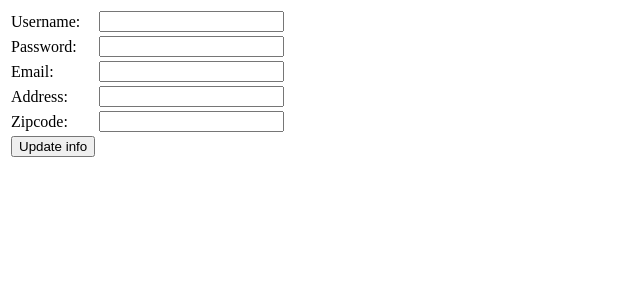
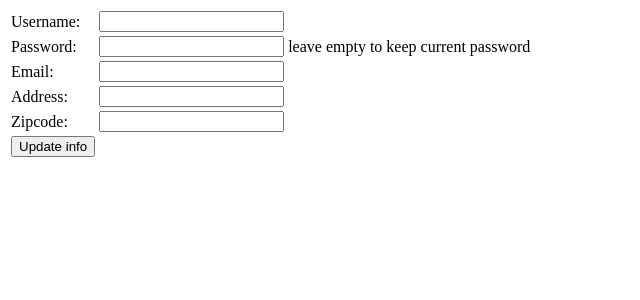
Before and after one commit to GewoonNiek/PHPOpdracht, a PHP site: page /changeUserdata.php?user_ID=1 in a window 1280 px wide. Shown: the top 300 px of the page, without its empty margins (0-640 px from the left). Run offline with PHP 8.4, Linux system fonts and the light colour scheme; the visitor is signed in with stand-in values (Sample User, id 1); data that the repository does not hold is empty.

Commit message:
fixed the changeuserdata and the login

```diff
--- a/changeUserdata.php
+++ b/changeUserdata.php
@@ -2,61 +2,69 @@
 include("config.php");
 session_start();
 
-
-$con = $db->prepare('select * from user where user_ID=?');
+$id = $_GET['user_ID'];
+$con = $db->prepare('SELECT * FROM user WHERE user_ID = ?');
 $con->execute(array($id));
-$id = $_GET['user_ID'];
-
 $x = $con->fetch(PDO::FETCH_ASSOC);
 
 if ($_POST) {
     $username = htmlspecialchars($_POST['user_name'], ENT_QUOTES);
-    $password = md5(addslashes($_POST['password']));
     $email = htmlspecialchars($_POST['user_email'], ENT_QUOTES);
     $zipcode = htmlspecialchars($_POST['user_zipcode'], ENT_QUOTES);
     $adress = htmlspecialchars($_POST['user_adress'], ENT_QUOTES);
 
-    $query = $db->prepare('update user set user_name=?, password=?, user_email=?, user_adress=?, user_zipcode=? where user_ID=?');
+    if (!empty($_POST['password'])) {
+        $password = md5(addslashes($_POST['password']));
+    } else {
+        $password = $x['password'];
+    }
+
+    if (empty($username) || empty($email) || empty($zipcode) || empty($adress)) {
+        echo 'All fields except password are required! Please fill out all the required fields.';
+    } else {
+        $query = $db->prepare('UPDATE user SET user_name = ?, password = ?, user_email = ?, user_adress = ?, user_zipcode = ? WHERE user_ID = ?');
         $z = $query->execute(array($username, $password, $email, $adress, $zipcode, $id));
-
 
         if ($z) {
             echo 'Changes made successfully! You will get redirected shortly...';
             header("refresh:2;url=index.php");
+            exit;
         } else {
             echo 'Something went wrong!';
         }
-} else {
+    }
+}
+
 if ($_SESSION['user_ID'] == $id) {
     echo '<form action="" method="post">
     <table>
         <tr>
             <td>Username:</td>
-            <td><input type="text" name="user_name" value="' . $x['user_name'] . '"></td>
+            <td><input type="text" name="user_name" value="' . htmlspecialchars($x['user_name'], ENT_QUOTES) . '"></td>
         </tr>
         <tr>
             <td>Password:</td>
-            <td><input type="password" name="password" value="' . $x['password'] . '"></td>
+            <td><input type="password" name="password"></td>
+            <td>leave empty to keep current password</td>
         </tr>
         <tr>
             <td>Email:</td>
-            <td><input type="text" name="user_email" value="' . $x['user_email'] . '"></td>
+            <td><input type="text" name="user_email" value="' . htmlspecialchars($x['user_email'], ENT_QUOTES) . '"></td>
         </tr>
         <tr>
             <td>Address:</td>
-            <td><input type="text" name="user_adress" value="' . $x['user_adress'] . '"></td>
+            <td><input type="text" name="user_adress" value="' . htmlspecialchars($x['user_adress'], ENT_QUOTES) . '"></td>
         </tr>
         <tr>
             <td>Zipcode:</td>
-            <td><input type="text" name="user_zipcode" value="' . $x['user_zipcode'] . '"></td>
+            <td><input type="text" name="user_zipcode" value="' . htmlspecialchars($x['user_zipcode'], ENT_QUOTES) . '"></td>
         </tr>
         <tr>
             <td><input type="submit" value="Update info"></td>
         </tr>
-
+    </table>
 </form>';
 } else {
     echo 'Page not found!';
 }
-}
 ?>
```
Also changed, not shown: login.php (+8 -8 lines). Lines whose indentation alone changed are shown as unchanged.
